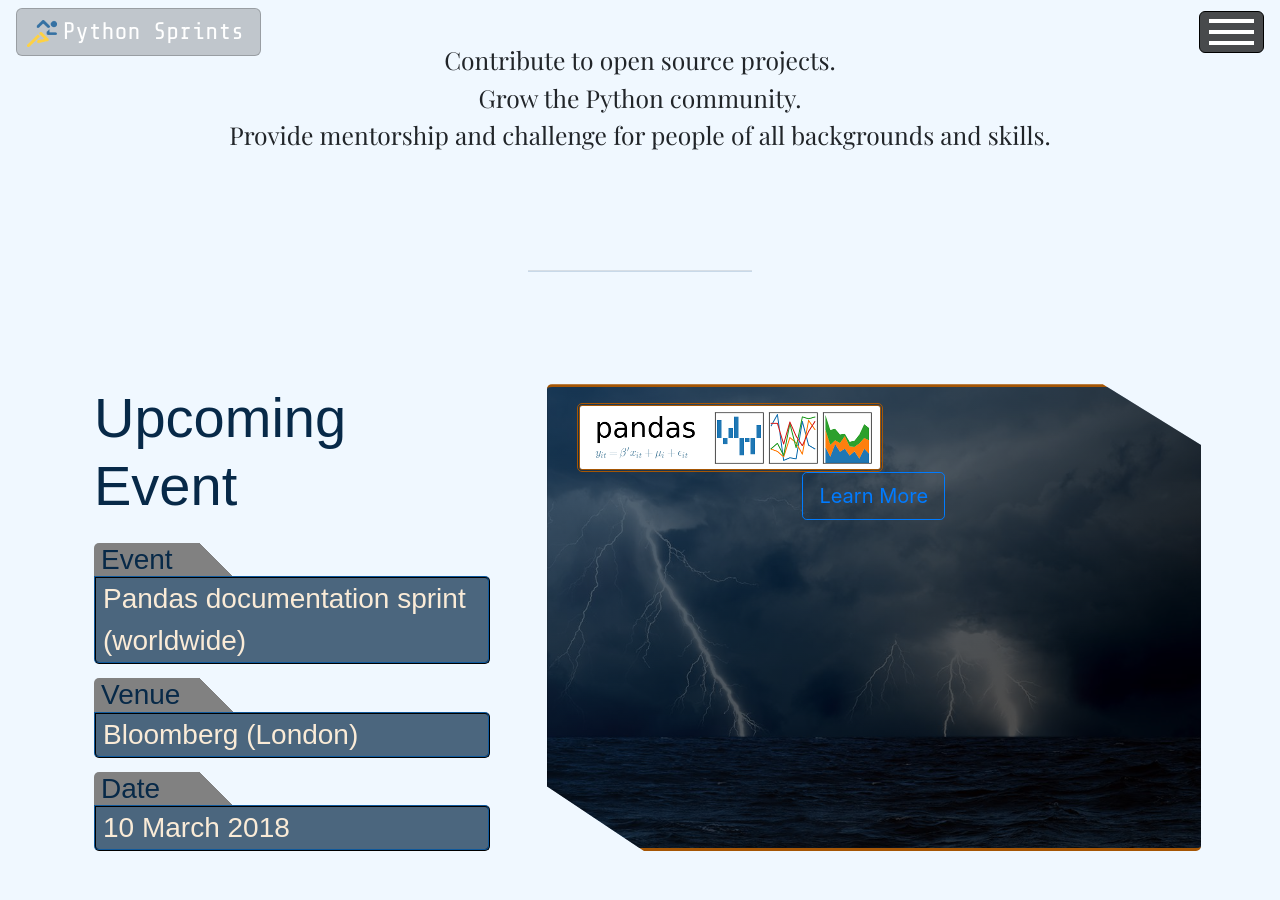
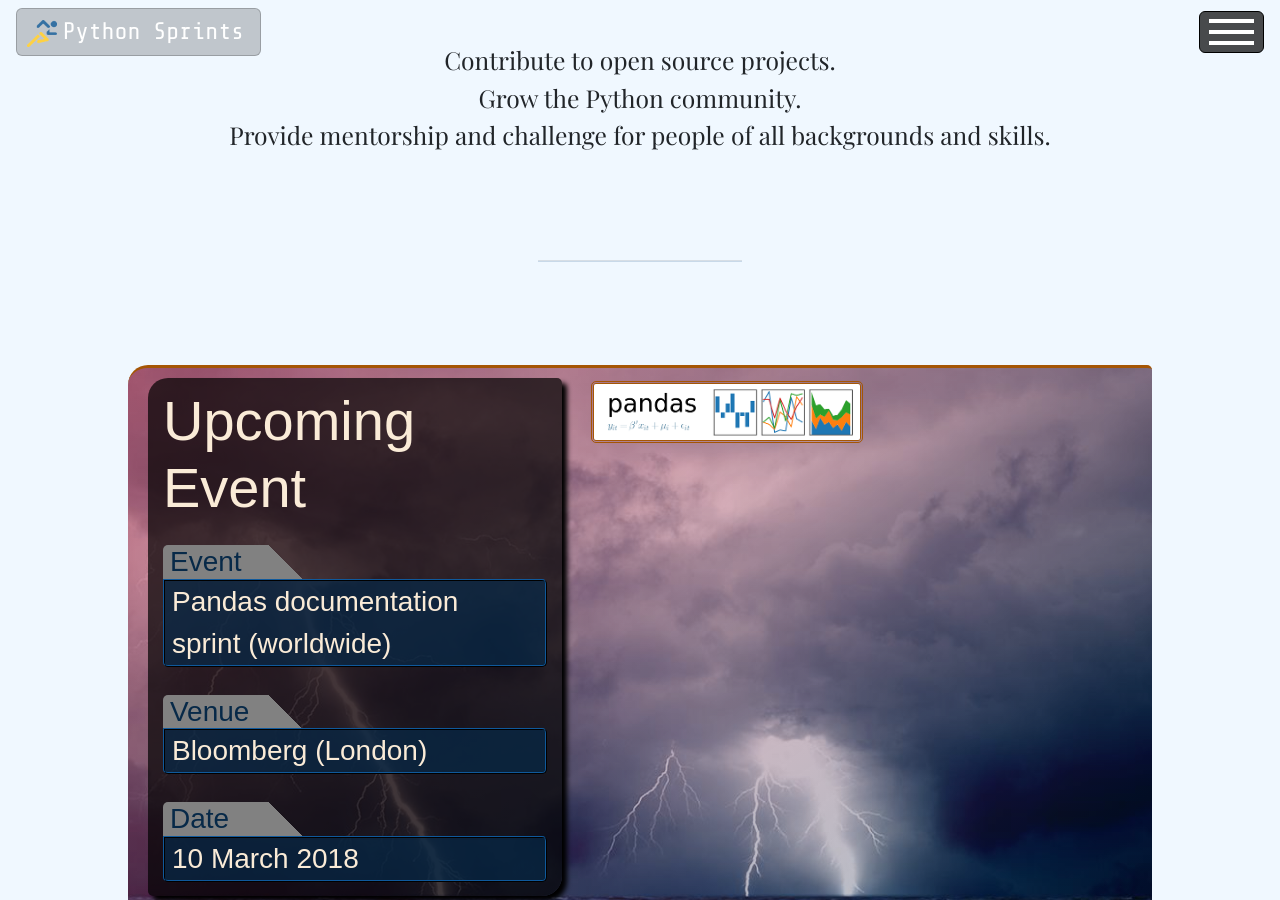
Before and after one commit to python-sprints/python-sprints.github.io, a Jekyll site: the page built from index.html, in a window 1280 px wide and 900 px high, scrolled down 1063 px. Built offline with Jekyll 4.4.1, drawn with Linux system fonts in a browser that asks for light colours; nearby versions of some CDN libraries; some web fonts are replaced.

Commit message:
changed background color overlay for background image in upcoming event to more bright colors. Styled upcoming event in style.scss. Created layout for the upcoming event in index.html.

```diff
--- a/_includes/inline_style_index.html
+++ b/_includes/inline_style_index.html
@@ -20,9 +20,9 @@
 <style>
 .upcoming__img-container {
     background-image: linear-gradient(to bottom right,
-    rgba(7, 41, 72, 0.7),
-    rgba(0, 0, 0, 0.7) 70%,
-    rgba(0, 0, 0, 0.7) 100%),
+    rgba(255, 81, 107, 0.5),
+    rgba(7, 41, 72, 0.3) 80%,
+    rgba(0, 0, 0, 0.3) 100%),
     url("{{ site.baseurl }}/{{ image }}");
       }
 </style>
--- a/_sass/style.scss
+++ b/_sass/style.scss
@@ -187,7 +187,6 @@ a {
   -ms-transition: all .4s ease-in-out;
   -o-transition: all .4s ease-in-out;
   transition: all .4s ease-in-out;
-  /*transition: 0.3s;*/
 }
 
 .navigation__overlay-content {
@@ -266,8 +265,8 @@ a {
 }
 
 .upcoming {
-  margin-left: 5%;
-  margin-right: 5%;
+  margin-left: 10%;
+  margin-right: 10%;
 }
 
 .upcoming-divider {
@@ -277,14 +276,24 @@ a {
 }
 
 .upcoming__col {
-  padding-right: 5%;
+  margin-top: 1%;
+  background: rgba(0, 0, 0, 0.7);
+  border-radius: 20px 5px 20px 5px;
+  box-shadow: black 5px 5px 5px 0;
+}
+
+@media (min-width: 768px) {
+  .upcoming__col {
+    margin-left: 0.5%;
+  }
 }
 
 .upcoming-title {
   font-size: 2.5em;
-  color: #072948;
+  color: antiquewhite;
   text-align: left;
   font-family: 'Encode Sans Expanded', sans-serif;
+  margin-top: 2.5%;
   margin-bottom: 2.5%;
 }
 
@@ -296,36 +305,69 @@ a {
   color: antiquewhite;
   padding-left: 0.25em;
   margin-right: 0.25em;
+  margin-bottom: 0.5em;
   border-radius: 0 5px 5px 5px;
 }
 
 .upcoming__img-container {
-  -webkit-clip-path: polygon(85% 0, 100% 13%, 100% 100%, 15% 100%, 0 86%, 0 0);
-  clip-path: polygon(85% 0, 100% 13%, 100% 100%, 15% 100%, 0 86%, 0 0);
   background-size: cover;
   background-position: center center;
-  padding-left: 0;
-  padding-right: 0;
-  border-top-left-radius: 5px;
-  border-bottom-right-radius: 5px;
+  border-radius: 20px 5px 20px 5px;
   border-top: #A55605 3px solid;
   border-bottom: #A55605 3px solid;
+  min-height: 50vh;
+}
+
+@media (min-width: 768px) {
+  min-height: 60vh;
+}
+
+.upcoming__logo-col {
+  flex: 1;
 }
 
 .upcoming__project-logo {
-  margin-top: 2.5%;
-  margin-left: 2.5%;
+  margin-top: 5%;
   border: #A55605 3px double;
   border-radius: 5px;
   max-width: 50%;
+  ;
 }
 
-.button_row {
-  //margin-top: 10%;
+@media (min-width: 768px) {
+  .upcoming__project-logo {
+    margin-top: 2.5%;
+    margin-left: 2.5%;
+  }
 }
 
+.upcoming__button-row {
+  margin-top: 10%;
+  margin-bottom: 5%;
+}
+
+@media (min-width: 768px) {
+  .upcoming__button-row {
+    margin-top: 5%;
+  }
+}
+
+
 .upcoming__link {
-  max-width: 50%;
+}
+
+.upcoming__button {
+  font-size: 1.5em;
+  font-family: 'Playfair Display', serif;
+  color: antiquewhite;
+  background: rgba(0, 0, 0, 0.4);
+  border: antiquewhite 1px solid;
+  min-width: 30%;
+  &:hover {
+    background: rgba(7, 41, 72, 0.6);
+    color: #7fa0c2;
+    border: #035E9A 1px solid;
+  }
 }
 
 .events {
--- a/index.html
+++ b/index.html
@@ -50,9 +50,8 @@ layout: default
 {% if upcoming_event == true %}
     <section class="upcoming">
         <div class="row container-fluid">
-            <div class="col-md-12">
             <hr class="upcoming-divider">
-
+            <div class="upcoming__img-container col-md-12">
                 <div class="row">
                     <div class="upcoming__col col-md-5 col-12">
                         <h2 class="upcoming-title">Upcoming Event</h2>
@@ -89,17 +88,14 @@ layout: default
                             </div>
                         </div>
                     </div>
-                    <div class="upcoming__img-container col-md-7">
-                        <div class="row">
-                            <div class="col-12">
+                    <div class="upcoming__logo-col col-auto">
                         <img class="upcoming__project-logo" src="{{ site.baseurl }}/{{ post.project_logo }}">
                     </div>
                 </div>
-                        <!--Fix vertical alignment of this row-->
-                        <div class="button_row row">
-                            <div class="col-12 text-center">
+                <div class="upcoming__button-row row">
+                    <div class="col-md-12 text-center">
                         <a class="upcoming__link" href="{{ post.event_link }}">
-                                    <button class="btn btn-outline-primary btn-lg">
+                            <button class="upcoming__button btn btn-outline-primary btn-lg">
                                 Learn More
                             </button>
                         </a>
@@ -107,11 +103,8 @@ layout: default
                 </div>
             </div>
         </div>
-            </div>
-        </div>
     </section>
 {% endif %}
-
 
 <!--Events in the past section-->
 {% include event.html %}
@@ -125,7 +118,6 @@ layout: default
             </div>
         </div>
     </div>
-
 
     <div class="row">
         <div class="second-on-mobile no-gutters__col col-md-6">
```
Lines whose indentation alone changed are shown as unchanged.
